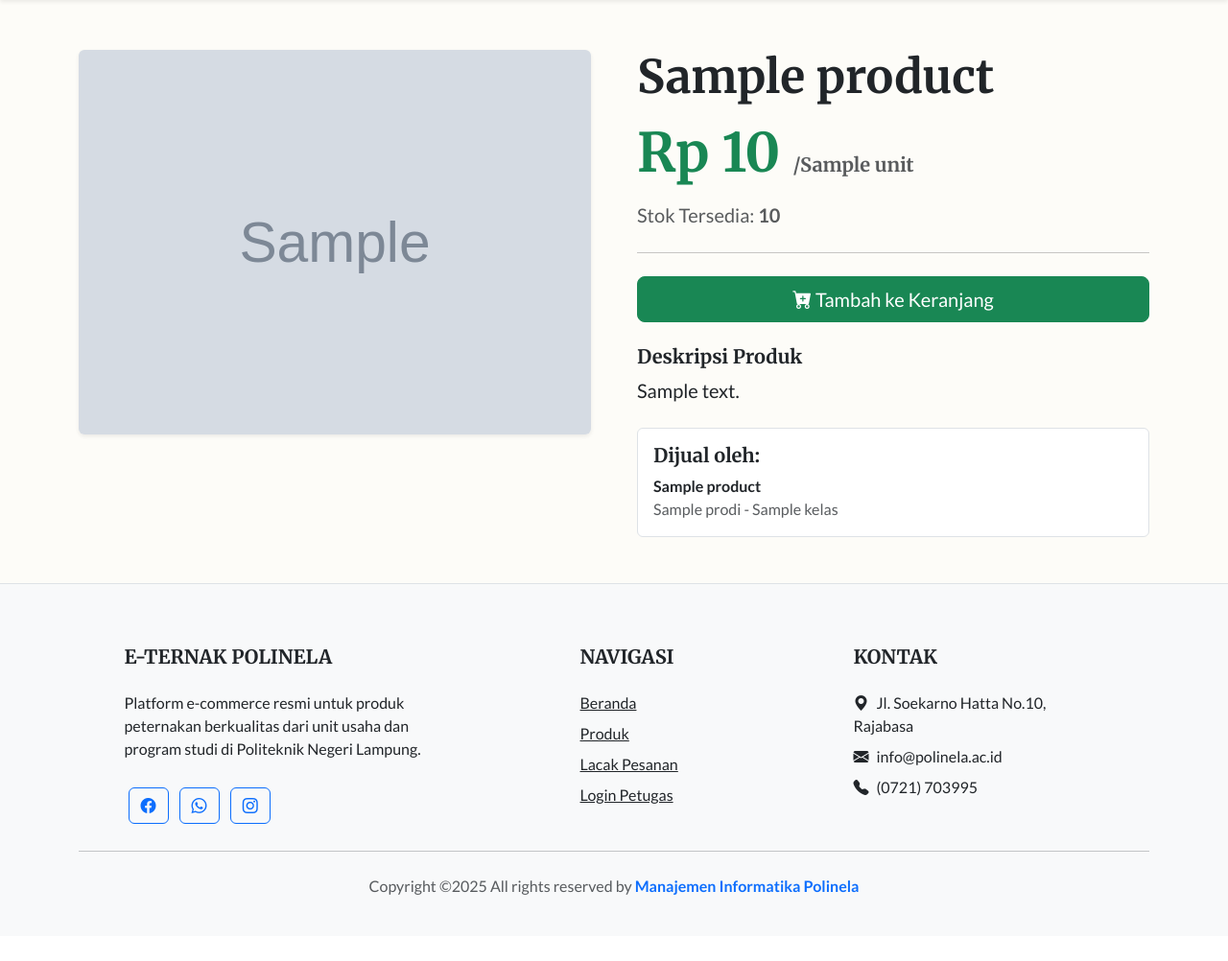
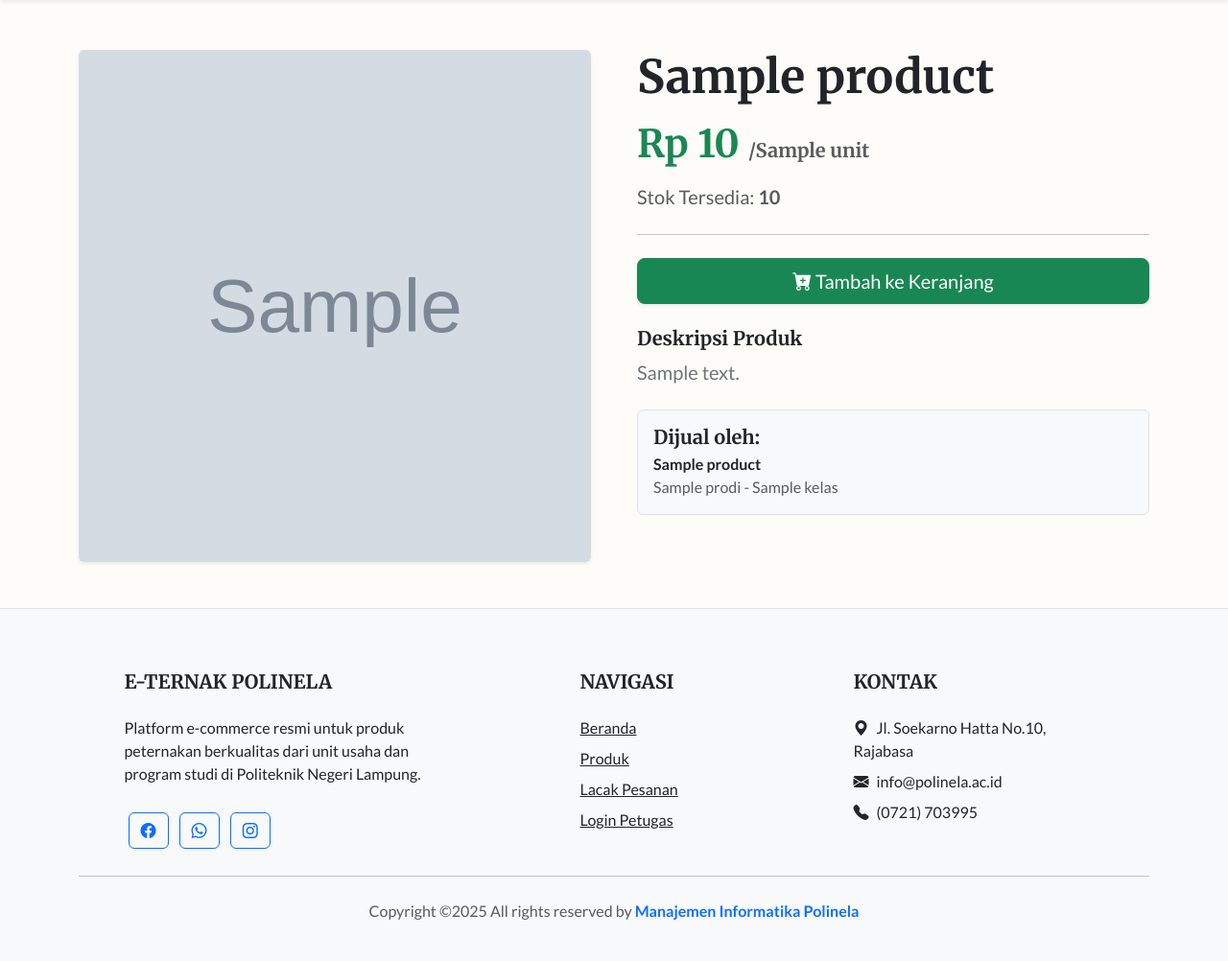
Before and after one commit to bayuatam/PM-KEAMANAN, a CodeIgniter 4 app: the page made by app/Views/products/detail.php in a window 1280 px wide. Shown: the part 66-1068 px from the top of the page at 96% size. Before the commit the page ends 999 px from the top, so only its background shows below. Run offline with PHP 8.4 and a stand-in for CodeIgniter, Linux system fonts and the light colour scheme; the template is opened without the code that fills it: most values are stand-ins (such as "Sample title", 1, 10 or a date in 2020); grey boxes marked "Sample" are stand-in pictures; some libraries are stand-ins or nearby versions.

Commit message:
Deskripsi pekerjaan Anda, misal: 'Memperbaiki tampilan halaman detail produk

```diff
--- a/app/Views/products/detail.php
+++ b/app/Views/products/detail.php
@@ -5,15 +5,18 @@
 <?= $this->section('content') ?>
 <div class="container my-5">
     <div class="row g-5">
-
         <div class="col-lg-6">
-            <img src="/uploads/products/<?= esc($product['image']) ?>" class="img-fluid rounded shadow-sm w-100" alt="<?= esc($product['name']) ?>" style="object-fit: cover; max-height: 500px;">
+            <div class="ratio ratio-1x1 rounded overflow-hidden shadow-sm">
+                <img src="/uploads/products/<?= esc($product['image']) ?>"
+                     class="w-100 h-100 object-fit-cover"
+                     alt="<?= esc($product['name']) ?>">
+            </div>
         </div>
 
         <div class="col-lg-6">
-            <h1 class="display-5 fw-bold"><?= esc($product['name']) ?></h1>
+            <h1 class="display-5 fw-bold mb-3"><?= esc($product['name']) ?></h1>
 
-            <h2 class="display-4 fw-bold text-success my-3">
+            <h2 class="display-6 fw-bold text-success mb-3">
                 Rp <?= number_format($product['price'], 0, ',', '.') ?>
                 <span class="fs-5 text-muted">/<?= esc($product['unit']) ?></span>
             </h2>
@@ -23,21 +26,20 @@
             <hr class="my-4">
 
             <div class="d-grid gap-2 mb-4">
-                 <a href="/cart/add/<?= $product['id'] ?>" class="btn btn-success btn-lg add-to-cart-btn">
+                <a href="/cart/add/<?= $product['id'] ?>" class="btn btn-success btn-lg shadow-sm">
                     <i class="bi bi-cart-plus-fill"></i> Tambah ke Keranjang
                 </a>
             </div>
 
             <h5 class="fw-bold">Deskripsi Produk</h5>
-            <p class="lead"><?= esc($product['description']) ?></p>
+            <p class="lead text-secondary"><?= esc($product['description']) ?></p>
 
-            <div class="mt-4 p-3 bg-white rounded border">
-                <h5 class="fw-bold">Dijual oleh:</h5>
+            <div class="mt-4 p-3 bg-light rounded border">
+                <h5 class="fw-bold mb-1">Dijual oleh:</h5>
                 <p class="mb-0"><strong><?= esc($product['seller_name']) ?></strong></p>
                 <p class="text-muted mb-0"><?= esc($product['prodi']) ?> - <?= esc($product['kelas']) ?></p>
             </div>
         </div>
-
     </div>
 </div>
 <?= $this->endSection() ?>
```
